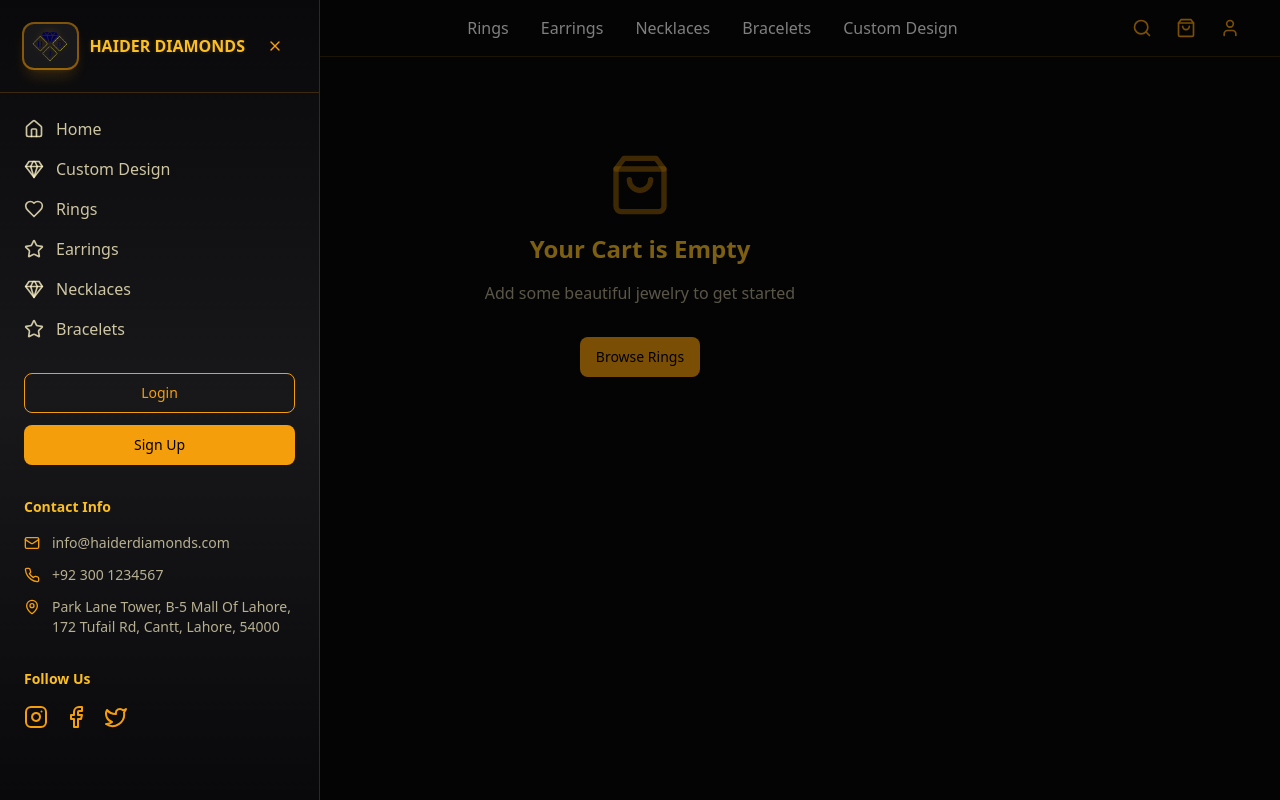
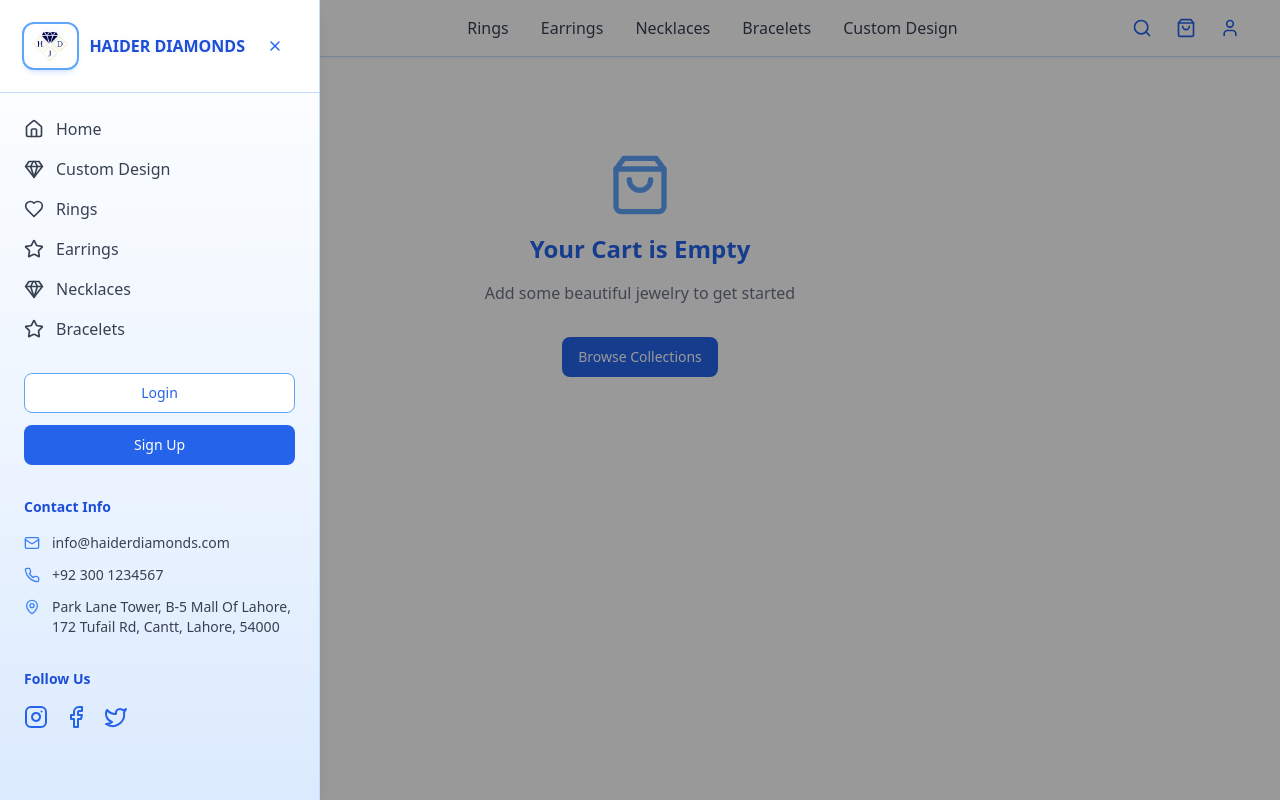
Before and after one commit to ManalRehman/Web-Project----Haider-Diamonds-and-Jewellery, a Next.js app: page /cart in a window 1280 px wide. Both pictures are taken after a click on the button 50 px from the left and 28 px from the top of the page. Built offline with nearby package versions, Linux system fonts and the light colour scheme.

Commit message:
light theme

```diff
--- a/app/cart/page.tsx
+++ b/app/cart/page.tsx
@@ -25,16 +25,16 @@ export default function CartPage() {
 
   if (cart.length === 0) {
     return (
-      <div className="bg-zinc-950 min-h-screen text-white">
+      <div className="bg-white min-h-screen text-gray-800">
         <SiteNavbar />
         <div className="max-w-4xl mx-auto px-4 sm:px-6 py-8">
           <div className="text-center py-16">
-            <ShoppingBag className="w-16 h-16 text-amber-500/50 mx-auto mb-4" />
-            <h1 className="text-2xl font-bold text-amber-400 mb-4">Your Cart is Empty</h1>
-            <p className="text-amber-100/70 mb-8">Add some beautiful jewelry to get started</p>
+            <ShoppingBag className="w-16 h-16 text-blue-400 mx-auto mb-4" />
+            <h1 className="text-2xl font-bold text-blue-600 mb-4">Your Cart is Empty</h1>
+            <p className="text-gray-500 mb-8">Add some beautiful jewelry to get started</p>
             <Link href="/rings">
-              <Button className="bg-amber-500 text-black hover:bg-amber-600">
-                Browse Rings
+              <Button className="bg-blue-600 text-white hover:bg-blue-700">
+                Browse Collections
               </Button>
             </Link>
           </div>
@@ -44,23 +44,23 @@ export default function CartPage() {
   }
 
   return (
-    <div className="bg-zinc-950 min-h-screen text-white">
+    <div className="bg-gray-50 min-h-screen text-gray-900">
       <SiteNavbar />
       <div className="max-w-4xl mx-auto px-4 sm:px-6 py-8">
-        <div className="mb-6 text-amber-500 text-sm">
-          <Link href="/" className="hover:text-amber-400">Home</Link>
-          <span className="mx-2 text-amber-500/60">/</span>
-          <span className="text-amber-300">Cart</span>
+        <div className="mb-6 text-sm text-gray-500">
+          <Link href="/" className="hover:text-blue-600">Home</Link>
+          <span className="mx-2 text-gray-400">/</span>
+          <span className="text-blue-600">Cart</span>
         </div>
 
-        <h1 className="text-2xl sm:text-3xl font-bold text-amber-400 mb-6 font-serif">
+        <h1 className="text-3xl font-bold text-blue-700 mb-6 font-serif">
           Shopping Cart ({getTotalItems()} items)
         </h1>
 
         <div className="grid grid-cols-1 lg:grid-cols-3 gap-8">
           <div className="lg:col-span-2 space-y-4">
             {cart.map((item) => (
-              <Card key={item.id} className="bg-zinc-900 border border-amber-500/20">
+              <Card key={item.id} className="bg-white border border-gray-200 shadow-sm">
                 <CardContent className="p-4">
                   <div className="flex gap-4">
                     <div className="w-20 h-20 flex-shrink-0">
@@ -71,24 +71,24 @@ export default function CartPage() {
                       />
                     </div>
                     <div className="flex-1">
-                      <h3 className="text-amber-400 font-semibold mb-2">{item.title}</h3>
-                      <p className="text-amber-300 mb-2">{item.price}</p>
+                      <h3 className="text-gray-800 font-semibold mb-2">{item.title}</h3>
+                      <p className="text-blue-600 mb-2">{item.price}</p>
                       <div className="flex items-center gap-4">
                         <div className="flex items-center gap-2">
                           <Button
                             size="sm"
                             variant="outline"
                             onClick={() => updateQuantity(item.id, item.quantity - 1)}
-                            className="border-amber-500/30 text-amber-400 hover:bg-amber-500/20"
+                            className="border-gray-300 text-gray-700 hover:bg-gray-100"
                           >
                             <Minus className="w-3 h-3" />
                           </Button>
-                          <span className="text-amber-100 w-8 text-center">{item.quantity}</span>
+                          <span className="text-gray-800 w-8 text-center">{item.quantity}</span>
                           <Button
                             size="sm"
                             variant="outline"
                             onClick={() => updateQuantity(item.id, item.quantity + 1)}
-                            className="border-amber-500/30 text-amber-400 hover:bg-amber-500/20"
+                            className="border-gray-300 text-gray-700 hover:bg-gray-100"
                           >
                             <Plus className="w-3 h-3" />
                           </Button>
@@ -97,7 +97,7 @@ export default function CartPage() {
                           size="sm"
                           variant="outline"
                           onClick={() => removeFromCart(item.id)}
-                          className="border-red-500/30 text-red-400 hover:bg-red-500/20"
+                          className="border-red-300 text-red-600 hover:bg-red-50"
                         >
                           <Trash2 className="w-3 h-3 mr-1" />
                           Remove
@@ -111,41 +111,41 @@ export default function CartPage() {
           </div>
 
           <div className="lg:col-span-1">
-            <Card className="bg-zinc-900 border border-amber-500/20 sticky top-24">
+            <Card className="bg-white border border-gray-200 shadow-sm sticky top-24">
               <CardHeader>
-                <CardTitle className="text-amber-400">Order Summary</CardTitle>
+                <CardTitle className="text-blue-700">Order Summary</CardTitle>
               </CardHeader>
               <CardContent className="space-y-4">
-                <div className="flex justify-between text-amber-100">
+                <div className="flex justify-between text-gray-700">
                   <span>Subtotal ({getTotalItems()} items)</span>
                   <span>{formatPrice(getTotalPrice())}</span>
                 </div>
-                <div className="flex justify-between text-amber-100">
+                <div className="flex justify-between text-gray-700">
                   <span>Shipping</span>
                   <span>Free</span>
                 </div>
-                <div className="border-t border-amber-500/20 pt-4">
-                  <div className="flex justify-between text-lg font-semibold text-amber-400">
+                <div className="border-t border-gray-200 pt-4">
+                  <div className="flex justify-between text-lg font-semibold text-blue-700">
                     <span>Total</span>
                     <span>{formatPrice(getTotalPrice())}</span>
                   </div>
                 </div>
                 <div className="space-y-3">
                   <CheckoutPopup>
-                    <Button className="w-full bg-amber-500 text-black hover:bg-amber-600">
+                    <Button className="w-full bg-blue-600 text-white hover:bg-blue-700">
                       Proceed to Checkout
                     </Button>
                   </CheckoutPopup>
                   <Button
                     variant="outline"
                     onClick={clearCart}
-                    className="w-full border-amber-500/30 text-amber-400 hover:bg-amber-500/20"
+                    className="w-full border-gray-300 text-gray-700 hover:bg-gray-100"
                   >
                     Clear Cart
                   </Button>
                 </div>
                 <div className="text-center">
-                  <Link href="/rings" className="text-amber-400 hover:text-amber-300 text-sm">
+                  <Link href="/rings" className="text-blue-600 hover:text-blue-700 text-sm">
                     Continue Shopping
                   </Link>
                 </div>
--- a/components/site-navbar.tsx
+++ b/components/site-navbar.tsx
@@ -37,9 +37,7 @@ export function SiteNavbar() {
   const handleSearch = (e: React.FormEvent) => {
     e.preventDefault()
     if (searchQuery.trim()) {
-      // For now, just log the search query. You can implement actual search logic later
       console.log("Searching for:", searchQuery)
-      // You could redirect to a search results page or filter products
       setSearchQuery("")
       setSearchOpen(false)
     }
@@ -47,63 +45,51 @@ export function SiteNavbar() {
 
   return (
     <>
-      <nav className="sticky top-0 z-40 bg-zinc-950/90 backdrop-blur border-b border-amber-500/20">
+      <nav className="sticky top-0 z-40 bg-white/90 backdrop-blur border-b border-blue-200 shadow-sm">
         <div className="max-w-7xl mx-auto px-4 sm:px-6 lg:px-8 h-14 flex items-center justify-between">
+          {/* Left side: menu + logo */}
           <div className="flex items-center gap-3">
             <button
               aria-label="Open menu"
               onClick={() => setSidebarOpen(true)}
-              className="p-2 rounded-md hover:bg-zinc-800 text-amber-400"
+              className="p-2 rounded-md hover:bg-blue-100 text-blue-600 transition"
             >
               <Menu className="w-5 h-5" />
             </button>
             <Link href="/" className="flex items-center gap-3 group">
-              <div className="rounded-lg ring-2 ring-amber-500/50 bg-zinc-900 p-1 shadow-amber-500/20 shadow-lg group-hover:shadow-amber-500/40 transition-shadow">
+              <div className="rounded-lg ring-2 ring-blue-400 bg-white p-1 shadow-blue-200 shadow-md group-hover:shadow-blue-400/50 transition-shadow">
                 <img
                   src="/logo.png"
                   alt="HAIDER DIAMONDS"
-                  className="h-9 w-auto brightness-125 contrast-125 drop-shadow-[0_0_4px_rgba(245,158,11,0.3)] group-hover:scale-110 transition-transform"
+                  className="h-9 w-auto brightness-110 contrast-125 drop-shadow-[0_0_4px_rgba(37,99,235,0.3)] group-hover:scale-110 transition-transform"
                 />
               </div>
-              <span className="text-amber-400 font-semibold hidden sm:block drop-shadow-[0_0_4px_rgba(245,158,11,0.2)]">
+              <span className="text-blue-700 font-semibold hidden sm:block drop-shadow-[0_0_4px_rgba(37,99,235,0.1)]">
                 HAIDER DIAMONDS
               </span>
             </Link>
           </div>
 
+          {/* Center: navigation links */}
           <div className="hidden md:flex items-center space-x-8">
-            <Link
-              href="/rings"
-              className="text-white hover:text-amber-500 transition-colors duration-200"
-            >
+            <Link href="/rings" className="text-gray-700 hover:text-blue-600 transition-colors">
               Rings
             </Link>
-            <Link
-              href="/earrings"
-              className="text-white hover:text-amber-500 transition-colors duration-200"
-            >
+            <Link href="/earrings" className="text-gray-700 hover:text-blue-600 transition-colors">
               Earrings
             </Link>
-            <Link
-              href="/necklaces"
-              className="text-white hover:text-amber-500 transition-colors duration-200"
-            >
+            <Link href="/necklaces" className="text-gray-700 hover:text-blue-600 transition-colors">
               Necklaces
             </Link>
-            <Link
-              href="/bracelets"
-              className="text-white hover:text-amber-500 transition-colors duration-200"
-            >
+            <Link href="/bracelets" className="text-gray-700 hover:text-blue-600 transition-colors">
               Bracelets
             </Link>
-            <Link
-              href="/custom-design"
-              className="text-white hover:text-amber-500 transition-colors duration-200"
-            >
+            <Link href="/custom-design" className="text-gray-700 hover:text-blue-600 transition-colors">
               Custom Design
             </Link>
           </div>
 
+          {/* Right side: search, cart, user */}
           <div className="flex items-center space-x-2">
             {searchOpen ? (
               <form onSubmit={handleSearch} className="flex items-center gap-2">
@@ -112,13 +98,13 @@ export function SiteNavbar() {
                   value={searchQuery}
                   onChange={(e) => setSearchQuery(e.target.value)}
                   placeholder="Search jewelry..."
-                  className="px-3 py-1 bg-zinc-800 border border-amber-500/30 rounded-md text-white placeholder-amber-100/50 focus:border-amber-500 focus:outline-none text-sm w-48"
+                  className="px-3 py-1 bg-white border border-blue-300 rounded-md text-gray-700 placeholder-blue-400/60 focus:border-blue-500 focus:outline-none text-sm w-48 shadow-sm"
                   autoFocus
                 />
                 <button
                   type="button"
                   onClick={() => setSearchOpen(false)}
-                  className="p-1 rounded-md hover:bg-zinc-800 text-amber-400"
+                  className="p-1 rounded-md hover:bg-blue-100 text-blue-600"
                 >
                   <X className="w-4 h-4" />
                 </button>
@@ -127,30 +113,32 @@ export function SiteNavbar() {
               <button
                 onClick={() => setSearchOpen(true)}
                 aria-label="Search"
-                className="p-2 rounded-md hover:bg-zinc-800 text-amber-500"
+                className="p-2 rounded-md hover:bg-blue-100 text-blue-600 transition"
               >
                 <Search className="w-5 h-5" />
               </button>
             )}
+
             <Link
               href="/cart"
-              className="p-2 rounded-md hover:bg-zinc-800 text-amber-500 relative"
+              className="p-2 rounded-md hover:bg-blue-100 text-blue-600 relative transition"
             >
               <ShoppingBag className="w-5 h-5" />
               {getTotalItems() > 0 && (
-                <span className="absolute -top-1 -right-1 bg-amber-500 text-black text-xs rounded-full h-5 w-5 flex items-center justify-center font-medium">
+                <span className="absolute -top-1 -right-1 bg-blue-600 text-white text-xs rounded-full h-5 w-5 flex items-center justify-center font-medium">
                   {getTotalItems()}
                 </span>
               )}
             </Link>
+
             {currentUser ? (
               <div className="flex items-center gap-2">
-                <span className="text-white text-sm hidden sm:block">
+                <span className="text-gray-700 text-sm hidden sm:block">
                   Welcome, {currentUser.name}
                 </span>
                 <button
                   onClick={handleLogout}
-                  className="p-2 rounded-md hover:bg-zinc-800 text-amber-500"
+                  className="p-2 rounded-md hover:bg-blue-100 text-blue-600"
                   aria-label="Logout"
                 >
                   <User className="w-5 h-5" />
@@ -159,7 +147,7 @@ export function SiteNavbar() {
             ) : (
               <Link
                 href="/login"
-                className="p-2 rounded-md hover:bg-zinc-800 text-amber-500"
+                className="p-2 rounded-md hover:bg-blue-100 text-blue-600"
                 aria-label="Login"
               >
                 <User className="w-5 h-5" />
--- a/components/site-sidebar.tsx
+++ b/components/site-sidebar.tsx
@@ -1,7 +1,19 @@
 "use client"
 
 import Link from "next/link"
-import { Instagram, Facebook, Twitter, Mail, Phone, MapPin, Home, Gem, Heart, Star, X } from "lucide-react"
+import {
+  Instagram,
+  Facebook,
+  Twitter,
+  Mail,
+  Phone,
+  MapPin,
+  Home,
+  Gem,
+  Heart,
+  Star,
+  X,
+} from "lucide-react"
 import { Button } from "@/components/ui/button"
 
 type SiteSidebarProps = {
@@ -14,19 +26,30 @@ export function SiteSidebar({ open, onOpenChange }: SiteSidebarProps) {
 
   return (
     <>
-      <div className="fixed inset-0 bg-black/50 z-40" onClick={() => onOpenChange(false)} />
-      <aside className="fixed left-0 top-0 h-full w-80 bg-gradient-to-b from-zinc-950 via-zinc-900 to-zinc-950 border-r border-amber-500/20 z-50 flex flex-col">
-        <div className="flex-shrink-0 p-6 border-b border-amber-500/20">
+      {/* Overlay */}
+      <div
+        className="fixed inset-0 bg-black/40 z-40"
+        onClick={() => onOpenChange(false)}
+      />
+
+      {/* Sidebar */}
+      <aside className="fixed left-0 top-0 h-full w-80 bg-gradient-to-b from-white via-blue-50 to-blue-100 border-r border-blue-200 z-50 flex flex-col shadow-lg">
+        {/* Header */}
+        <div className="flex-shrink-0 p-6 border-b border-blue-200 bg-white/80 backdrop-blur">
           <div className="flex items-center justify-between">
-            <Link href="/" className="flex items-center gap-3" onClick={() => onOpenChange(false)}>
-              <div className="rounded-lg ring-2 ring-amber-500/50 bg-zinc-900 p-1 shadow-amber-500/20 shadow-lg">
+            <Link
+              href="/"
+              className="flex items-center gap-3"
+              onClick={() => onOpenChange(false)}
+            >
+              <div className="rounded-lg ring-2 ring-blue-400 bg-white p-1 shadow-blue-200 shadow-md">
                 <img
                   src="/logo.png"
                   alt="HAIDER DIAMONDS"
-                  className="h-9 w-auto brightness-125 contrast-125 drop-shadow-[0_0_4px_rgba(245,158,11,0.3)]"
+                  className="h-9 w-auto brightness-110 contrast-125 drop-shadow-[0_0_4px_rgba(37,99,235,0.2)]"
                 />
               </div>
-              <span className="text-amber-400 font-semibold drop-shadow-[0_0_2px_rgba(245,158,11,0.2)]">
+              <span className="text-blue-700 font-semibold drop-shadow-[0_0_2px_rgba(37,99,235,0.1)]">
                 HAIDER DIAMONDS
               </span>
             </Link>
@@ -34,14 +57,16 @@ export function SiteSidebar({ open, onOpenChange }: SiteSidebarProps) {
               variant="ghost"
               size="icon"
               onClick={() => onOpenChange(false)}
-              className="text-amber-500 hover:text-white"
+              className="text-blue-600 hover:bg-blue-100"
             >
               <X className="w-5 h-5" />
             </Button>
           </div>
         </div>
 
+        {/* Main Content */}
         <div className="flex-1 overflow-y-auto p-6">
+          {/* Navigation */}
           <nav className="space-y-4 mb-8">
             {[
               { icon: Home, text: "Home", href: "/" },
@@ -57,7 +82,7 @@ export function SiteSidebar({ open, onOpenChange }: SiteSidebarProps) {
                   key={item.text}
                   href={item.href}
                   onClick={() => onOpenChange(false)}
-                  className="flex items-center space-x-3 text-amber-100/80 hover:text-amber-500 transition-colors duration-200 cursor-pointer hover:translate-x-2"
+                  className="flex items-center space-x-3 text-gray-700 hover:text-blue-600 transition-colors duration-200 cursor-pointer hover:translate-x-2"
                 >
                   <IconComponent className="w-5 h-5" />
                   <span>{item.text}</span>
@@ -66,35 +91,37 @@ export function SiteSidebar({ open, onOpenChange }: SiteSidebarProps) {
             })}
           </nav>
 
+          {/* Auth Buttons */}
           <div className="mb-8 space-y-3">
             <Link href="/login" className="block" onClick={() => onOpenChange(false)}>
               <Button
                 variant="outline"
-                className="w-full border-amber-500 text-amber-500 hover:bg-amber-500 hover:text-black bg-transparent"
+                className="w-full border-blue-400 text-blue-600 hover:bg-blue-50 hover:text-blue-700 bg-white"
               >
                 Login
               </Button>
             </Link>
             <Link href="/signup" className="block" onClick={() => onOpenChange(false)}>
-              <Button className="w-full bg-amber-500 text-black hover:bg-amber-600">
+              <Button className="w-full bg-blue-600 text-white hover:bg-blue-700">
                 Sign Up
               </Button>
             </Link>
           </div>
 
+          {/* Contact Info */}
           <div className="space-y-4">
-            <h3 className="text-amber-400 font-semibold text-sm">Contact Info</h3>
-            <div className="space-y-3 text-sm text-amber-100/70">
+            <h3 className="text-blue-700 font-semibold text-sm">Contact Info</h3>
+            <div className="space-y-3 text-sm text-gray-700">
               <div className="flex items-center space-x-3">
-                <Mail className="w-4 h-4 text-amber-500" />
+                <Mail className="w-4 h-4 text-blue-500" />
                 <span>info@haiderdiamonds.com</span>
               </div>
               <div className="flex items-center space-x-3">
-                <Phone className="w-4 h-4 text-amber-500" />
+                <Phone className="w-4 h-4 text-blue-500" />
                 <span>+92 300 1234567</span>
               </div>
               <div className="flex items-start space-x-3">
-                <MapPin className="w-4 h-4 text-amber-500 mt-0.5" />
+                <MapPin className="w-4 h-4 text-blue-500 mt-0.5" />
                 <div>
                   <p>Park Lane Tower, B-5 Mall Of Lahore,</p>
                   <p>172 Tufail Rd, Cantt, Lahore, 54000</p>
@@ -103,12 +130,16 @@ export function SiteSidebar({ open, onOpenChange }: SiteSidebarProps) {
             </div>
           </div>
 
+          {/* Social Links */}
           <div className="mt-8">
-            <h3 className="text-amber-400 font-semibold text-sm mb-4">Follow Us</h3>
+            <h3 className="text-blue-700 font-semibold text-sm mb-4">Follow Us</h3>
             <div className="flex space-x-4">
               {[Instagram, Facebook, Twitter].map((IconComponent, index) => (
-                <div key={index} className="hover:scale-125 hover:rotate-6 transition-transform">
-                  <IconComponent className="w-6 h-6 text-amber-500 cursor-pointer" />
+                <div
+                  key={index}
+                  className="hover:scale-125 hover:rotate-6 transition-transform"
+                >
+                  <IconComponent className="w-6 h-6 text-blue-600 cursor-pointer" />
                 </div>
               ))}
             </div>
```
